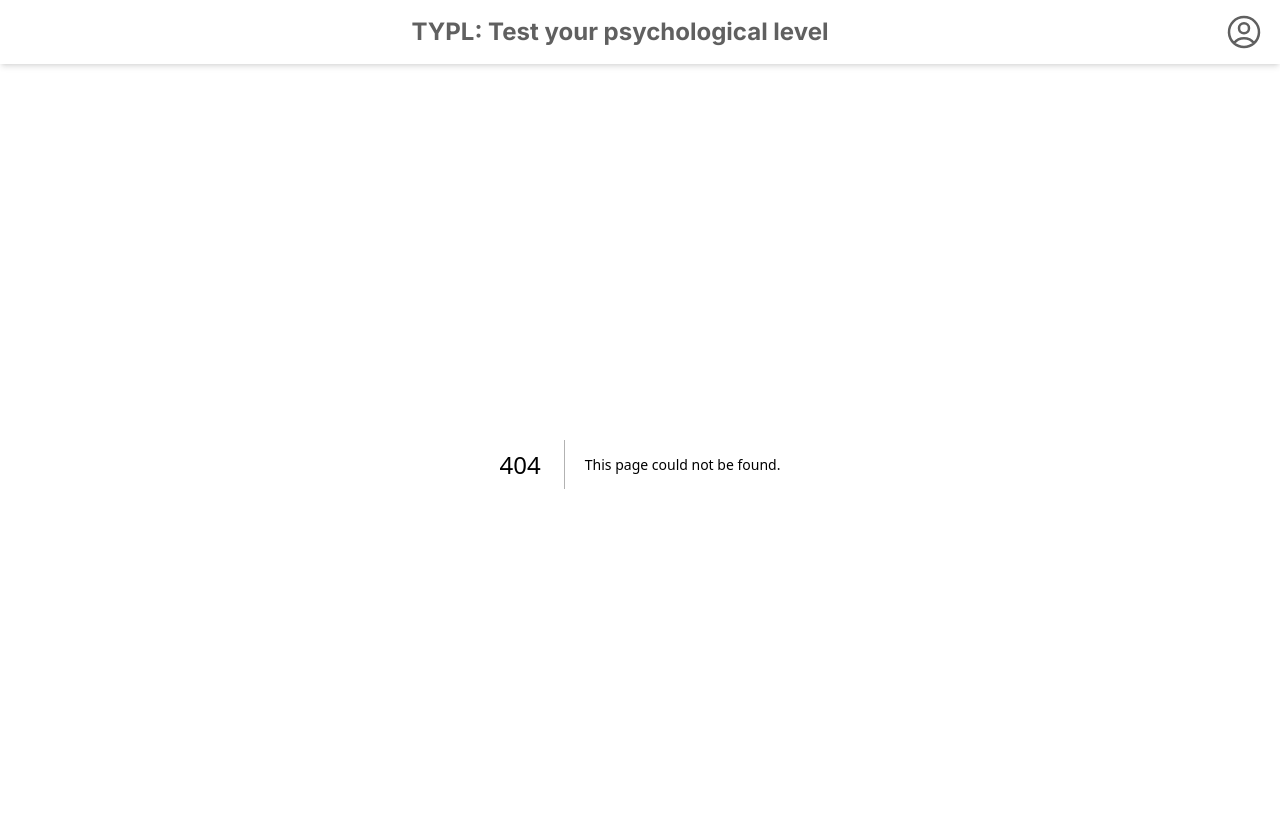
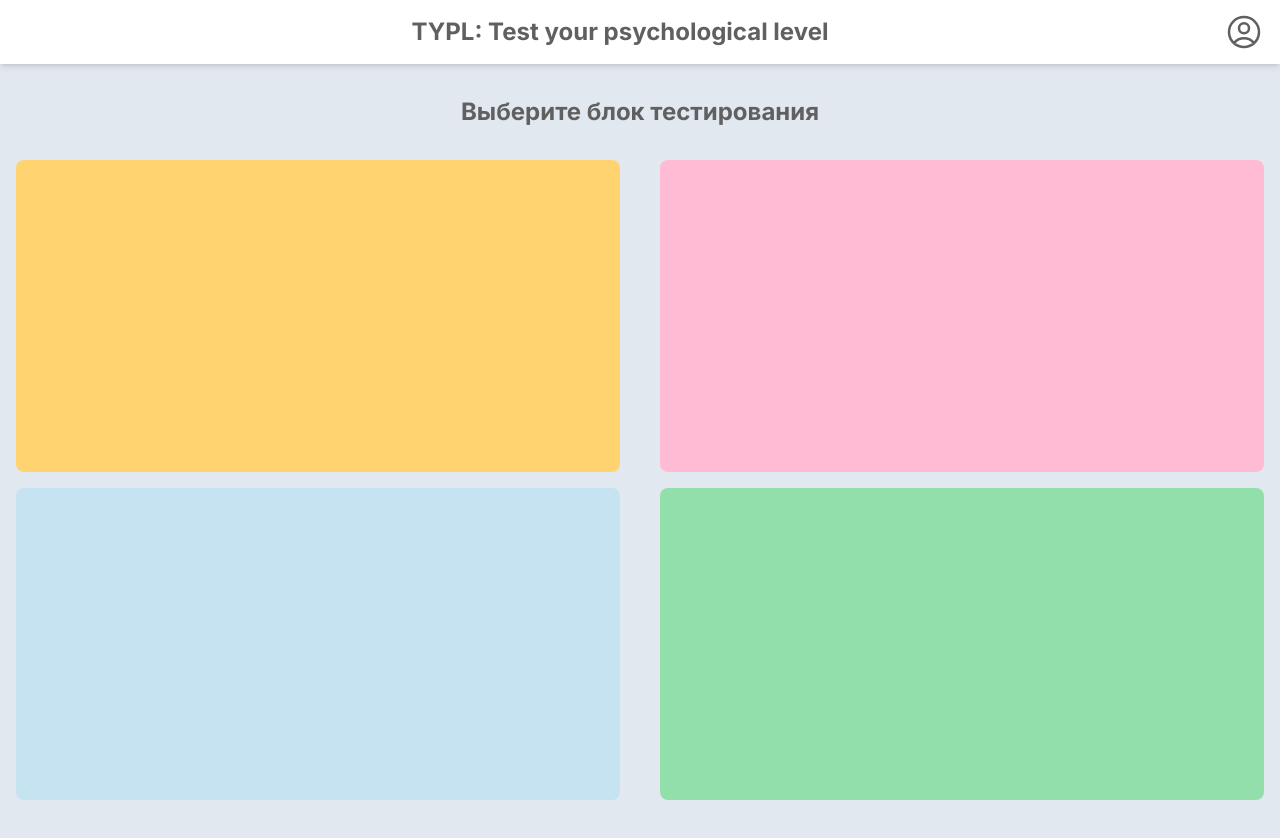
Before and after one commit to GEREGUR/TYPL, a Next.js app: page /main in a window 1280 px wide. Before the commit this address had no page. Shown: the top 838 px of the page. After the commit the page ends 800 px from the top, so only its background shows below. Built offline with nearby package versions, Linux system fonts and the light colour scheme.

Commit message:
designed&developed an adaptive for hero grid

```diff
--- /dev/null
+++ b/app/_components/login.tsx
@@ -0,0 +1,3 @@
+export const Login = () => {
+  return <div className="h-screen w-screen bg-black"></div>;
+};
--- a/app/_components/navbar.tsx
+++ b/app/_components/navbar.tsx
@@ -5,7 +5,7 @@ import { useState } from "react";
 export const Navbar = () => {
   const [logged, setLogged] = useState("false");
   return (
-    <nav className="w-full h-16 px-4 bg-white font-bold text-2xl flex justify-between items-center text-[#606060] shadow-md">
+    <nav className="w-full fixed h-14 md:h-16 px-4 bg-white font-bold text-lg sm:text-xl md:text-2xl flex justify-between items-center text-[#606060] shadow-md">
       {!logged ? (
         <svg
           xmlns="http://www.w3.org/2000/svg"
--- a/app/globals.css
+++ b/app/globals.css
@@ -1,3 +1,9 @@
 @tailwind base;
-  @tailwind components;
-  @tailwind utilities;
+@tailwind components;
+@tailwind utilities;
+
+html,
+body,
+:root {
+  height: 100%;
+}
--- a/app/layout.tsx
+++ b/app/layout.tsx
@@ -16,7 +16,7 @@ export default function RootLayout({
   children: React.ReactNode;
 }>) {
   return (
-    <html lang="en" className="bg-slate-200">
+    <html lang="en" className="bg-slate-200 h-full">
       <body className={inter.className}>
         <Navbar />
         {children}
--- /dev/null
+++ b/app/main/page.tsx
@@ -0,0 +1,17 @@
+const Main = () => {
+  return (
+    <main className="flex flex-col h-full w-full justify-between items-center pt-20">
+      <h1 className="text-xl sm:text-2xl text-center font-bold p-4 text-[#606060]">
+        Выберите блок тестирования
+      </h1>
+      <ul className="grid grid-cols-1 lg:grid-cols-2 gap-x-10 gap-y-4 p-4 lg:pb-0 w-full h-full">
+        <li className="w-full h-full rounded-lg bg-[#FFD370]"></li>
+        <li className="w-full h-full rounded-lg bg-[#FFBBD4]"></li>
+        <li className="w-full h-full rounded-lg bg-[#C6E3F1]"></li>
+        <li className="w-full h-full rounded-lg bg-[#93DFAC]"></li>
+      </ul>
+    </main>
+  );
+};
+
+export default Main;
--- a/app/page.tsx
+++ b/app/page.tsx
@@ -1,7 +1,5 @@
+import { Login } from "./_components/login";
+
 export default function Home() {
-  return (
-    <h1 className="text-2xl text-center font-bold text-[#606060] p-4">
-      Выберите блок тестирования
-    </h1>
-  );
+  return <Login />;
 }
```
